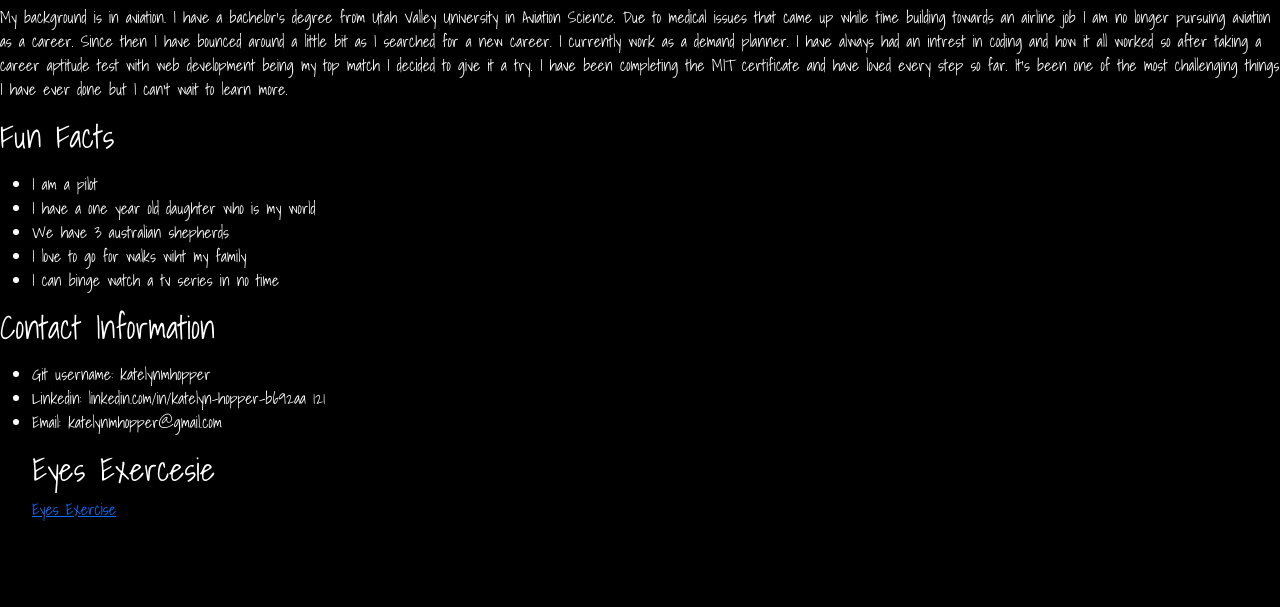
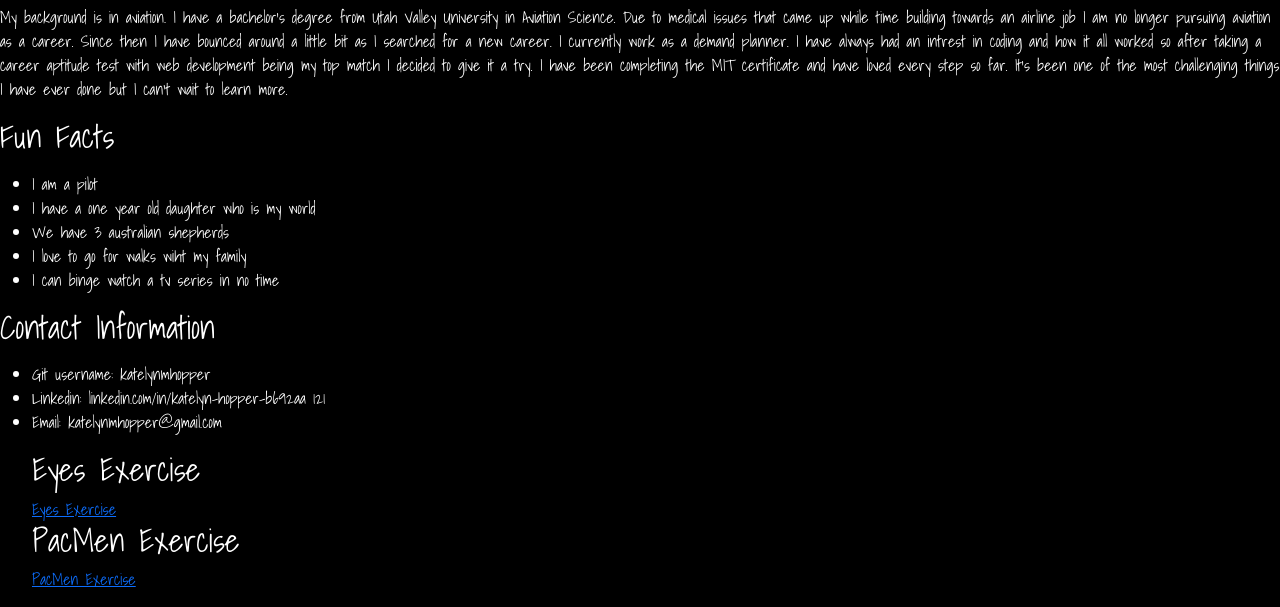
Before and after one commit to katelynmhopper/katelynmhopper.github.io, a plain HTML site: page index.html in a window 1280 px wide. Shown: the part 378-985 px from the top of the page. Before the commit the page ends 915 px from the top, so only its background shows below. Drawn offline with nearby package versions, Linux system fonts and the light colour scheme.

Commit message:
Update index.html

```diff
--- a/index.html
+++ b/index.html
@@ -31,7 +31,8 @@
             Dropdown
           </a>
           <ul class="dropdown-menu" aria-labelledby="navbarDropdown">
-            <li><a class="dropdown-item" href=https://github.com/katelynmhopper/Eyes>Eyes Exercesie</a></li>
+           <li><a class="dropdown-item" href=https://github.com/katelynmhopper/PacMan>PacMen Exercise</a><li>
+            <li><a class="dropdown-item" href=https://github.com/katelynmhopper/Eyes>Eyes Exercise</a></li>
             <li><a class="dropdown-item" href="#">Another action</a></li>
             <li><hr class="dropdown-divider"></li>
             <li><a class="dropdown-item" href="#">Something else here</a></li>
@@ -69,8 +70,10 @@
  <li>Linkedin: linkedin.com/in/katelyn-hopper-b692aa 121</li>
   <li>Email: katelynmhopper@gmail.com</li>
 </p>
-<h2> Eyes Exercesie </h2>
+<h2> Eyes Exercise </h2>
  <a href="https://github.com/katelynmhopper/Eyes"> Eyes Exercise </a>
+ <h2> PacMen Exercise </h2>
+ <a href="https://github.com/katelynmhopper/PacMan"> PacMen Exercise </a>
  </nav>
     </body>
 </html>
```
